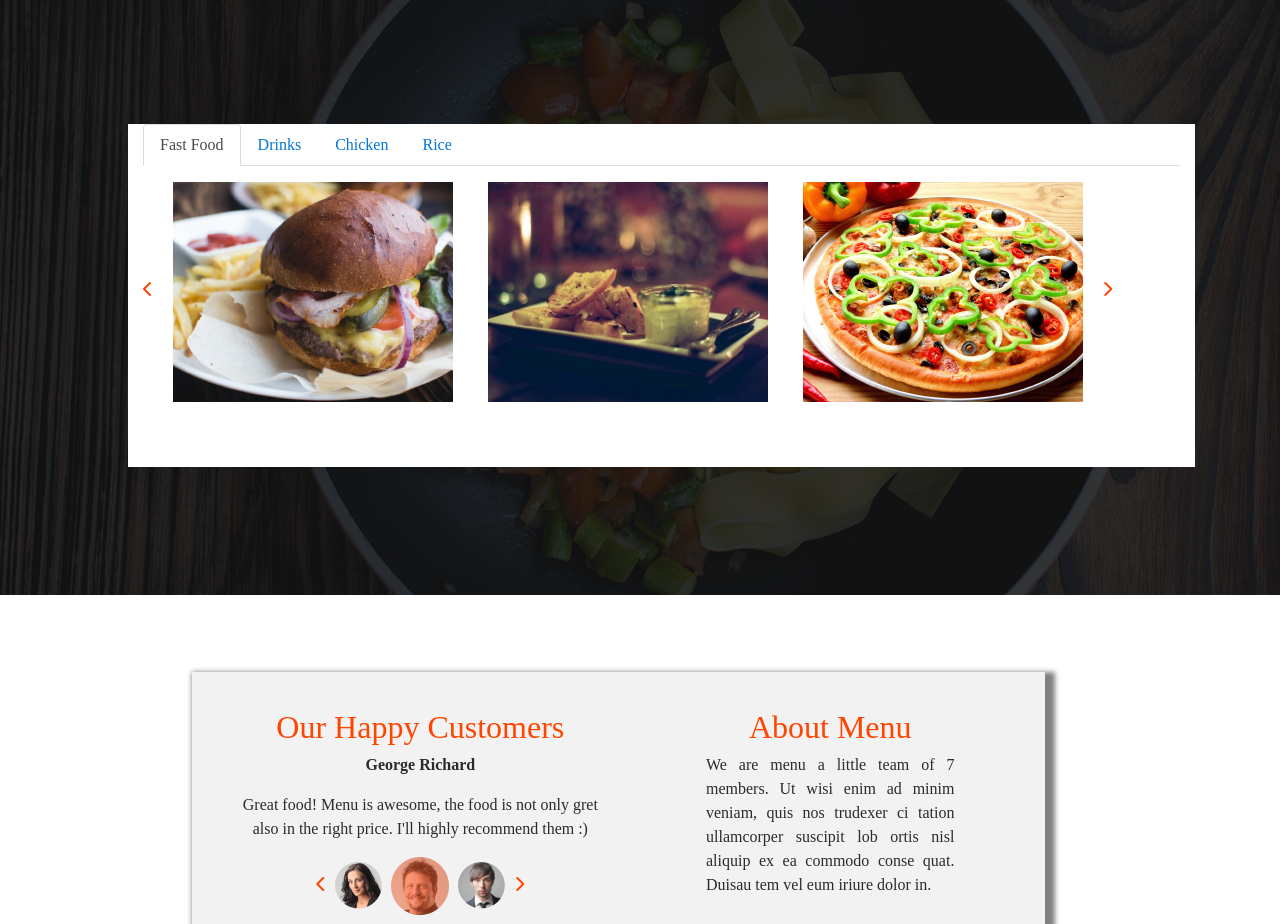
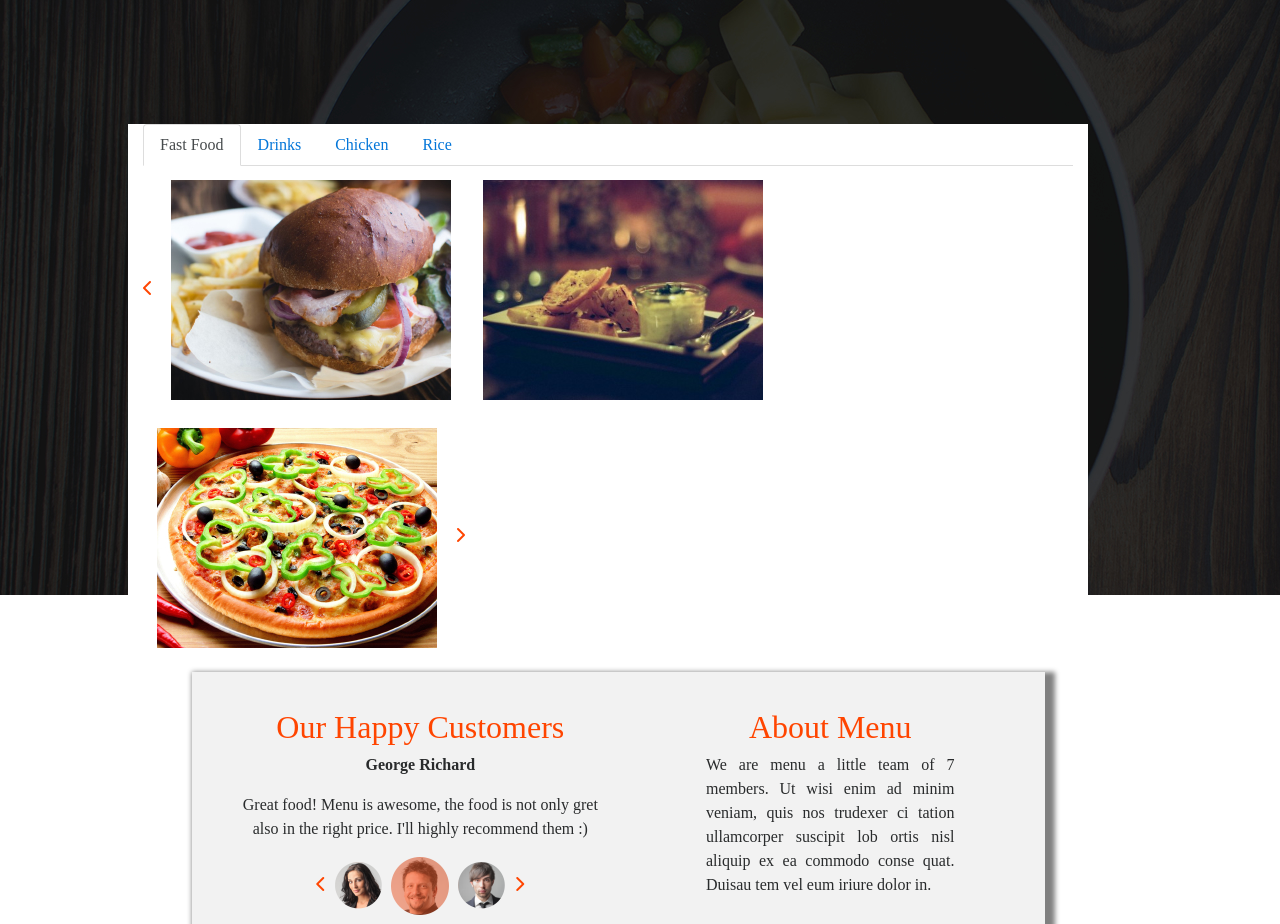
Before and after one commit to NjoguMunyiri/AnitasKichen, a plain HTML site: page index.html in a window 1280 px wide. Shown: the part 1784-2708 px from the top of the page. Drawn offline with nearby package versions, Linux system fonts and the light colour scheme; a script that the page names is missing; a web font is replaced by a local one.

Commit message:
row 4 column changes

```diff
--- a/index.html
+++ b/index.html
@@ -83,7 +83,7 @@
         </div>
       </div>
       <div class="row" id="row4">
-        <div class="col-md-10" id="food">
+        <div class="col-md-9" id="food">
           <ul class="nav nav-tabs">
             <li class="nav-item"><a class="nav-link active" data-toggle="tab" href="#fastfood">Fast Food</a></li>
             <li class="nav-item"><a class="nav-link" data-toggle="tab" href="#fastfood">Drinks</a></li>
```
